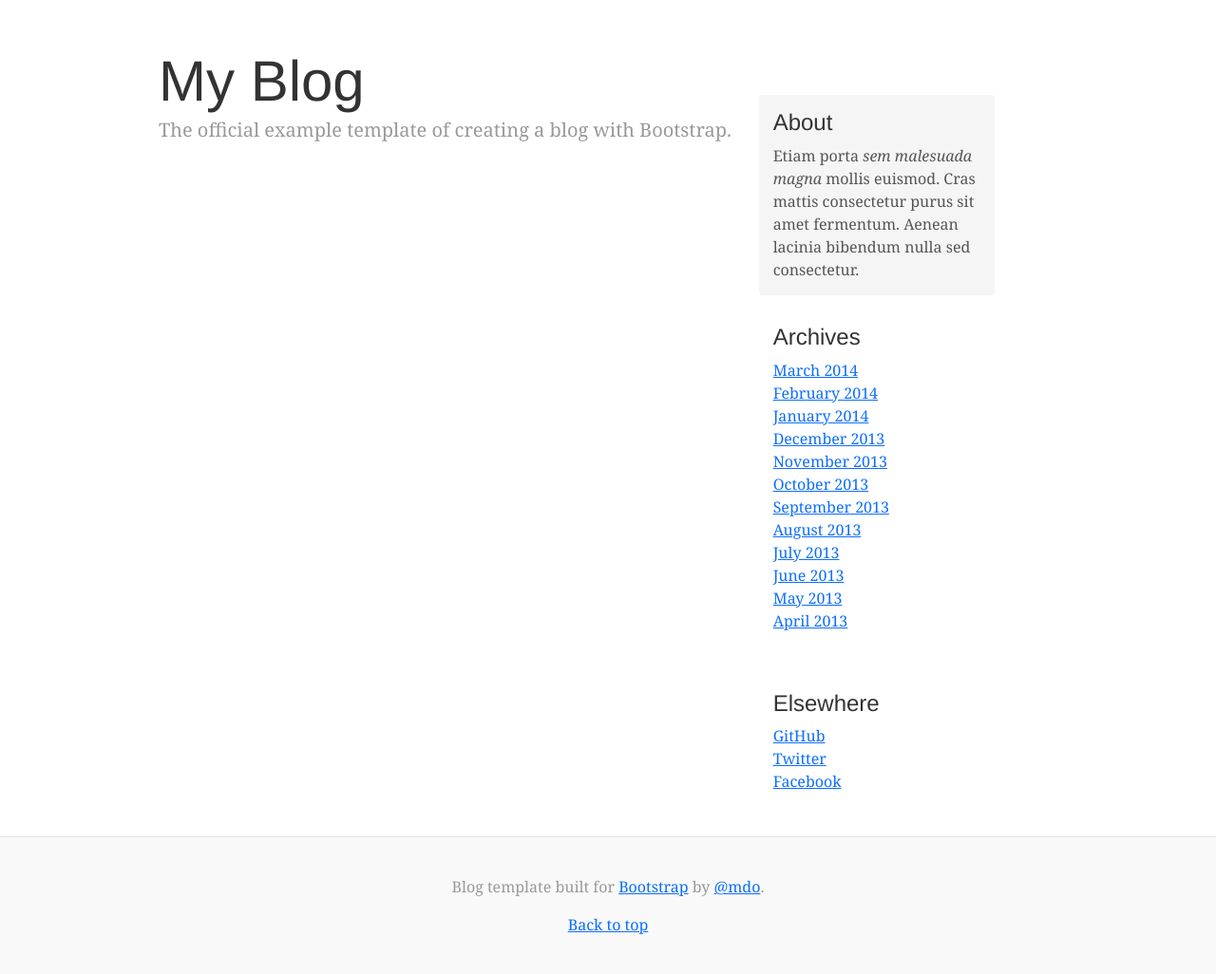
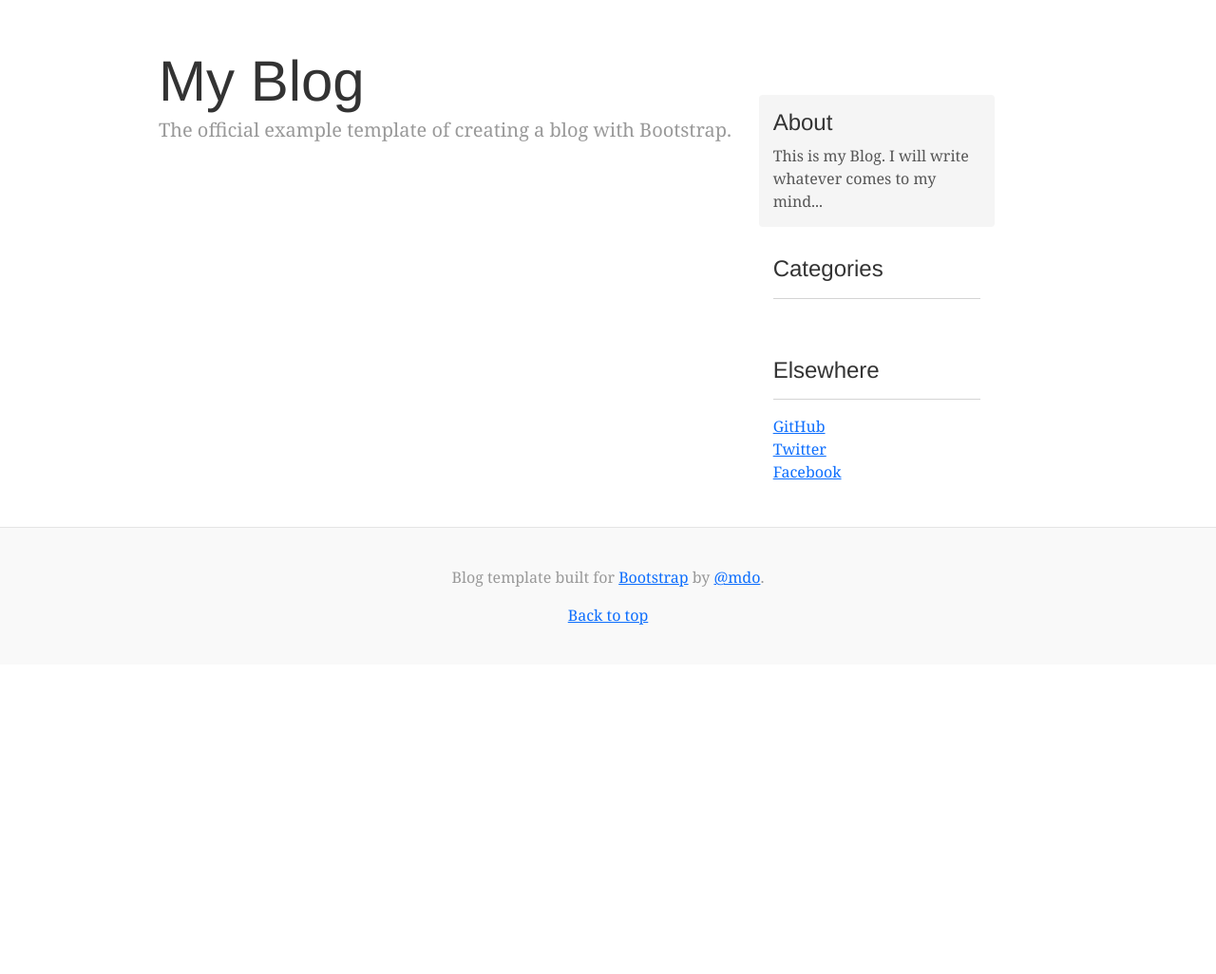
Before and after one commit to yordiBar/my_blog, a PHP site: page /index.php in a window 1280 px wide. Shown: the part 44-1070 px from the top of the page at 95% size. After the commit the page ends 702 px from the top, so only its background shows below. Run offline with PHP 8.4, Linux system fonts and the light colour scheme; data that the repository does not hold is empty.

Commit message:
disp cat in sidebar, add about text to config file

```diff
--- a/includes/config.php
+++ b/includes/config.php
@@ -7,4 +7,6 @@
     define("DB_PASS", "");
     define("DB_NAME", "my_blog_php");
 
+    $about_text = "This is my Blog. I will write whatever comes to my mind...";
+
 ?>
--- a/partials/sidebar.php
+++ b/partials/sidebar.php
@@ -6,27 +6,23 @@
 <div class="col-sm-3 col-sm-offset-1 blog-sidebar">
                 <div class="sidebar-module sidebar-module-inset">
                     <h4>About</h4>
-                    <p>Etiam porta <em>sem malesuada magna</em> mollis euismod. Cras mattis consectetur purus sit amet fermentum. Aenean lacinia bibendum nulla sed consectetur.</p>
+                    <p><?php echo $about_text ?></p>
                 </div>
                 <div class="sidebar-module">
-                    <h4>Archives</h4>
-                    <ol class="list-unstyled">
-                        <li><a href="#">March 2014</a></li>
-                        <li><a href="#">February 2014</a></li>
-                        <li><a href="#">January 2014</a></li>
-                        <li><a href="#">December 2013</a></li>
-                        <li><a href="#">November 2013</a></li>
-                        <li><a href="#">October 2013</a></li>
-                        <li><a href="#">September 2013</a></li>
-                        <li><a href="#">August 2013</a></li>
-                        <li><a href="#">July 2013</a></li>
-                        <li><a href="#">June 2013</a></li>
-                        <li><a href="#">May 2013</a></li>
-                        <li><a href="#">April 2013</a></li>
-                    </ol>
+                    <h4>Categories</h4>
+                    <hr>
+                    <?php $q = "SELECT * FROM categories";
+                        $categories = $db->query($q);
+                    ?>
+                    <ul class="list-unstyled">
+                        <?php while($c = $categories->fetch_assoc()){ ?>
+                        <li><a href="index.php?category=<?php echo $c['id']; ?>"><?php echo $c['text']; ?></a></li>
+                        <?php } ?>
+                    </ul>
                 </div>
                 <div class="sidebar-module">
                     <h4>Elsewhere</h4>
+                    <hr>
                     <ol class="list-unstyled">
                         <li><a href="#">GitHub</a></li>
                         <li><a href="#">Twitter</a></li>
```
